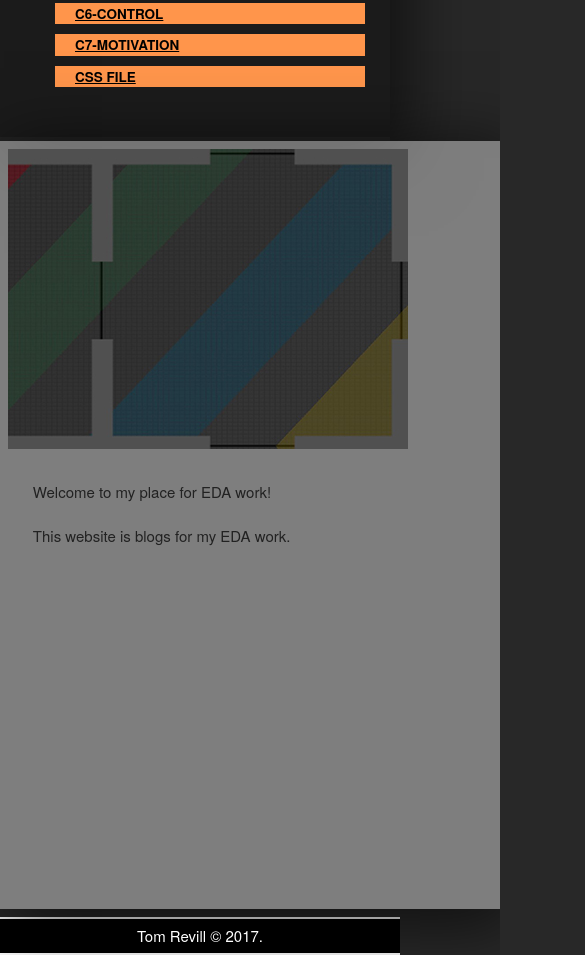
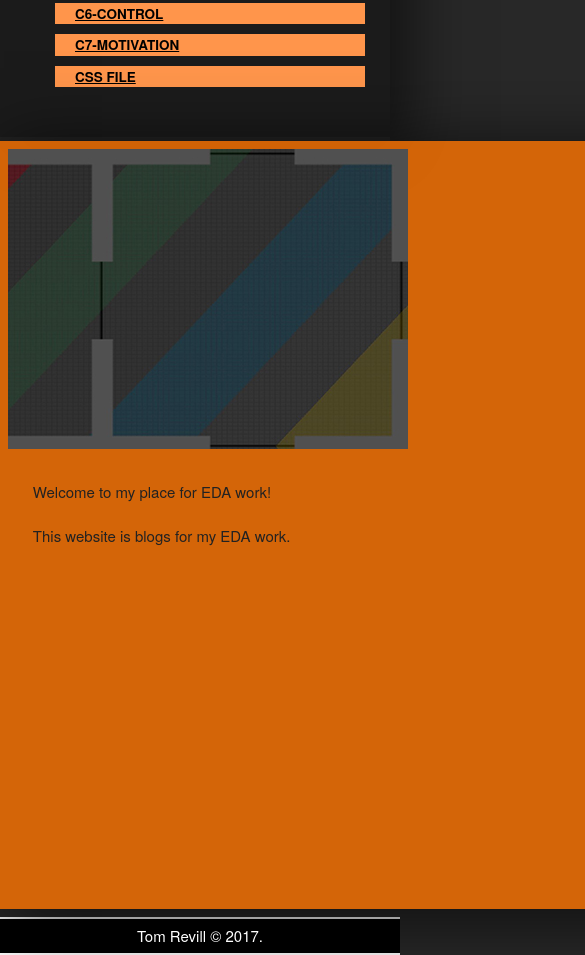
Before and after one commit to tlr87/tlr87.github.io, a plain HTML site: page index.html in a window 390 px wide. Shown: the part 696-1651 px from the top of the page, 585 px wide, since content can reach past the window. Drawn offline with nearby package versions, Linux system fonts and the light colour scheme.

Commit message:
CSS Overhaul phone fixes

```diff
--- a/styles/main.css
+++ b/styles/main.css
@@ -104,12 +104,12 @@ body {
 }
 
 #image-content-main {
-  background-color: rgba(255, 255, 255, 0.4);
+  background-color: rgba(255, 117, 0, 0.8);
   -webkit-box-shadow: 10px 11px 64px 6px rgba(0, 0, 0, 0.61);
   -moz-box-shadow: 10px 11px 64px 6px rgba(0, 0, 0, 0.61);
   box-shadow: 10px 11px 64px 6px rgba(0, 0, 0, 0.61);
   padding: 2%;
-  width: 500px;
+  width: 690px;
   overflow: auto;
   height: 768px;
 }
```
